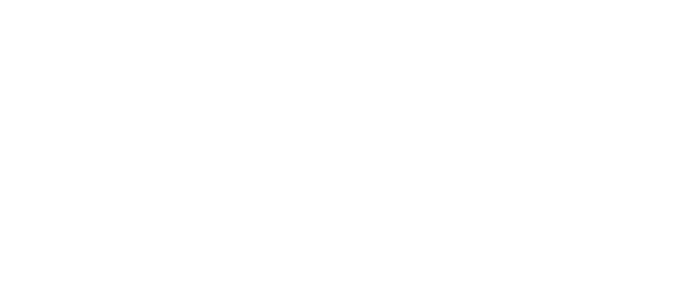
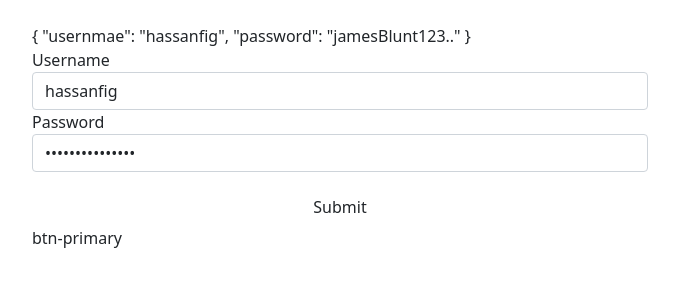
Before and after one commit to hassanfigui1/angular_forms, an Angular app in the folder angular_forms/: page / in a window 1280 px wide. Shown: the top 300 px of the page, without its empty margins (300-979 px from the left). Built offline with nearby package versions, Linux system fonts and the light colour scheme.

Commit message:
fixing syntax error

```diff
--- a/angular_forms/src/app/login-form/login-form.component.html
+++ b/angular_forms/src/app/login-form/login-form.component.html
@@ -7,7 +7,7 @@
         </div>
         <div class="form-group mb-3">
             <label for="password">Password</label>
-            <input type="password" class="form-control" name="password" [(ngModel)]="user.password>
+            <input type="password" class="form-control" name="password" [(ngModel)]="user.password">
         </div>
         <div class="form-group sub mb-3 ">
             <button class="btn ">Submit</button>btn-primary
```
